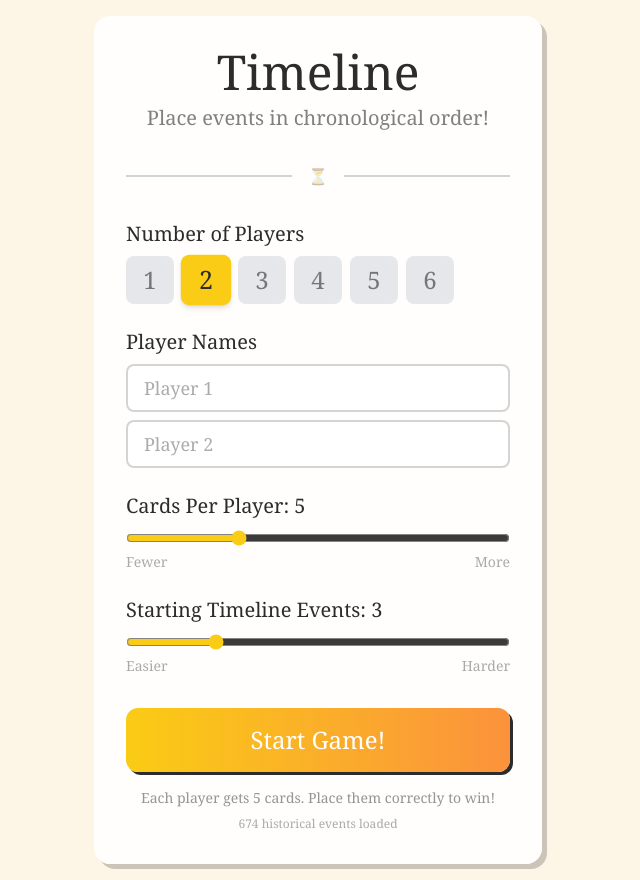
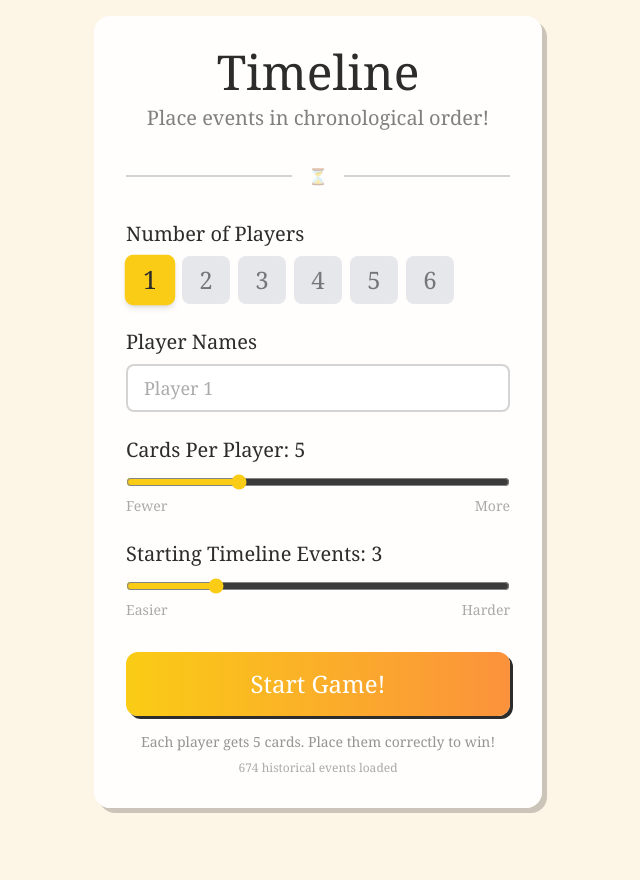
Before and after one commit to Edward-Muir/timeline, a React (Create React App) app: page / in a window 1280 px wide. Shown: the whole page, without its empty margins (322-962 px from the left). After the commit the page ends 824 px from the top, so only its background shows below. Built offline with nearby package versions, Linux system fonts and the light colour scheme; a web font is replaced by a local one.

Commit message:
feat: Set default players to 1

```diff
--- a/src/components/GameSetup.tsx
+++ b/src/components/GameSetup.tsx
@@ -7,7 +7,7 @@ interface GameSetupProps {
 }
 
 const GameSetup: React.FC<GameSetupProps> = ({ onStartGame, eventCount }) => {
-  const [playerCount, setPlayerCount] = useState(2);
+  const [playerCount, setPlayerCount] = useState(1);
   const [cardsPerPlayer, setCardsPerPlayer] = useState(5);
   const [startingEvents, setStartingEvents] = useState(3);
   const [playerNames, setPlayerNames] = useState<string[]>(['', '', '', '', '', '']);
```
